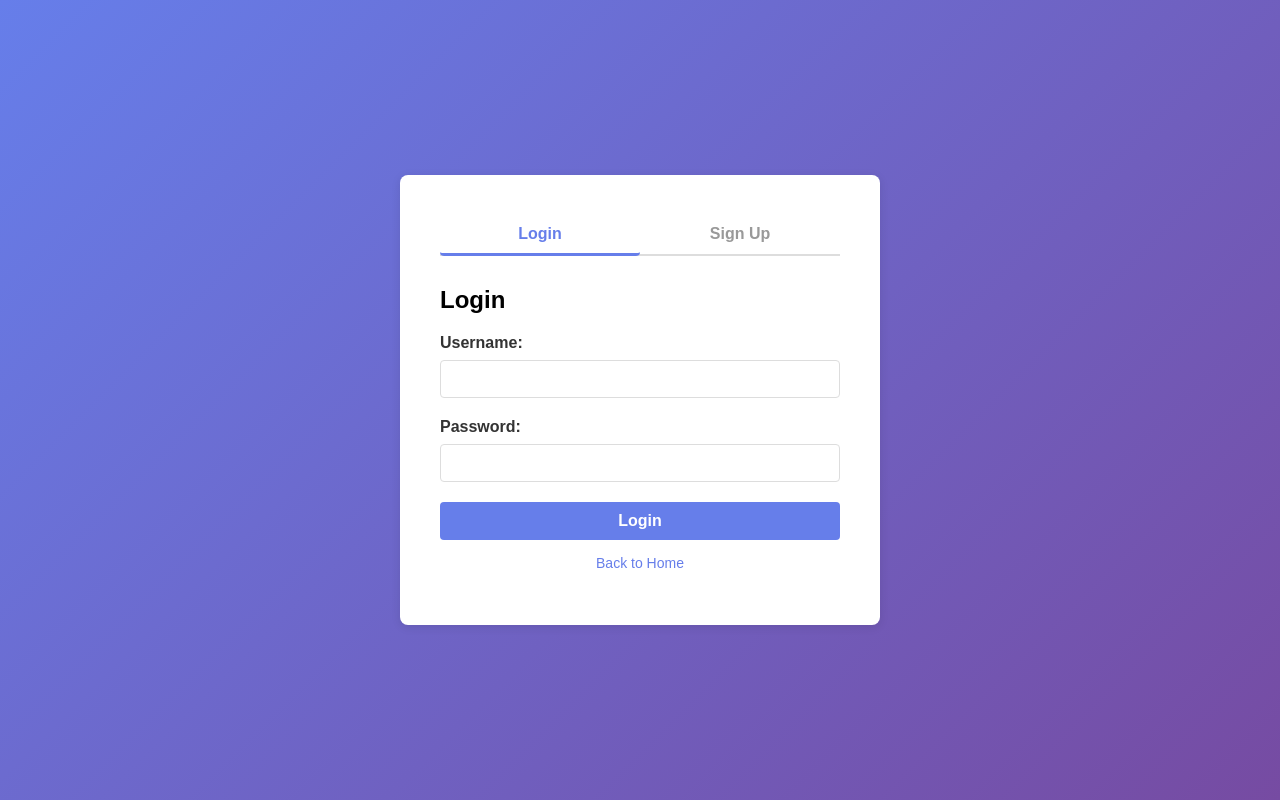
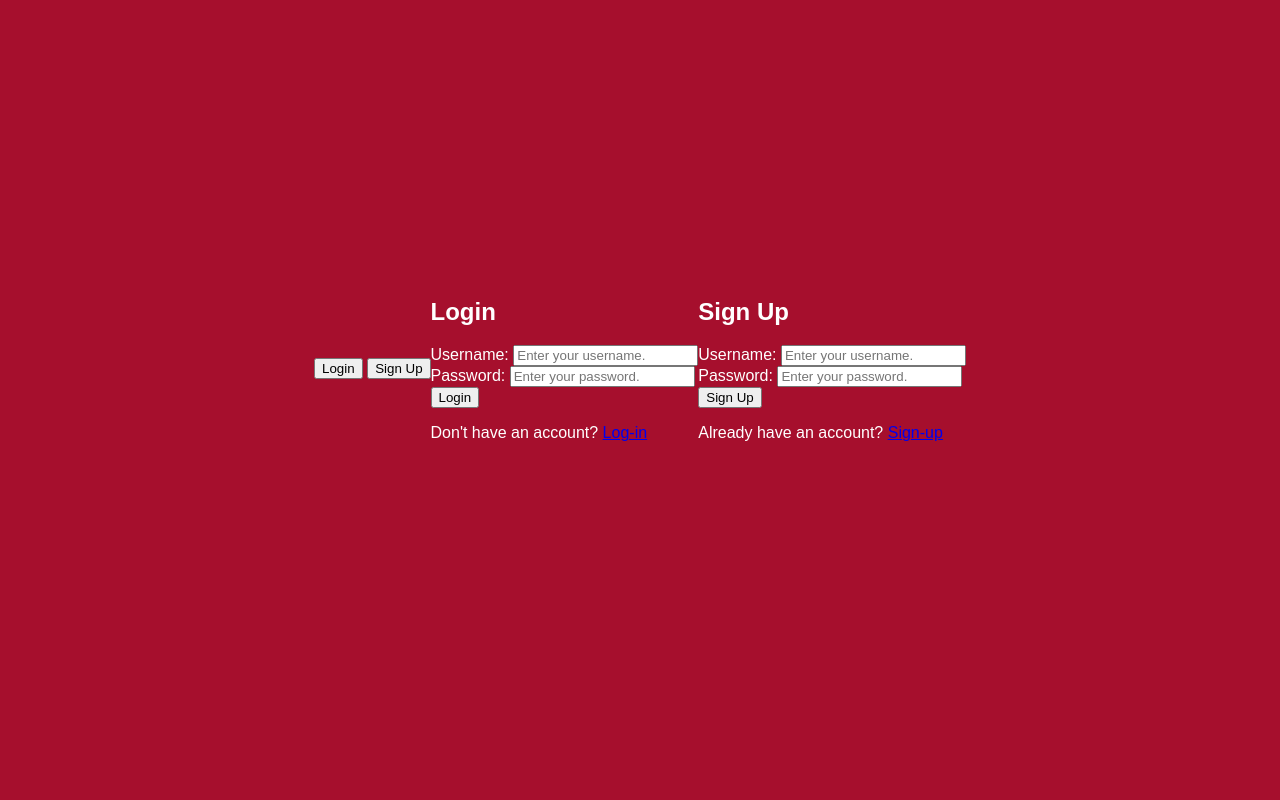
Before and after one commit to Tallented-Code-bot/CrimsonCode-2026, a Flask app: template Templates/login.html in a window 1280 px wide. Run offline with Flask 3, Linux system fonts and the light colour scheme; the template is opened without the code that fills it, so the values that code supplies are empty.

Commit message:
Super Brutalist login/signup page. Vulnerable to path attacks.

```diff
--- a/Templates/login.html
+++ b/Templates/login.html
@@ -4,8 +4,8 @@
     <meta charset="UTF-8">
     <meta name="viewport" content="width=device-width, initial-scale=1.0">
     <title>Login / Sign Up</title>
-    <link rel="stylesheet" href="{{ url_for('static', filename='login.css') }}">
-    <script src="{{ url_for('static', filename='login.js') }}"></script>
+    <link rel="stylesheet" href="{{ url_for('static', filename='css/login.css') }}">
+    <script src="{{ url_for('static', filename='js/login.js') }}"></script>
 </head>
 <body>
     <div class="container">
@@ -13,20 +13,23 @@
             <button class="tab-button active" onclick="switchTab('login')">Login</button>
             <button class="tab-button" onclick="switchTab('signup')">Sign Up</button>
         </div>
+    </div>
 
+    <div class ="wrapper-block"></div>
         <!-- LOGIN FORM -->
         <div id="login" class="tab-content active">
             <h2>Login</h2>
             <form method="POST" action="{{ url_for('login') }}">
                 <div class="form-group">
                     <label for="login-username">Username:</label>
-                    <input type="text" id="login-username" name="username" required>
+                    <input type="text" placeholder="Enter your username." id="login-username" name="username" required>
                 </div>
                 <div class="form-group">
                     <label for="login-password">Password:</label>
-                    <input type="password" id="login-password" name="password" required>
+                    <input type="password" placeholder="Enter your password." id="login-password" name="password" required>
                 </div>
                 <button type="submit">Login</button>
+                <p class="switch-animation"> Don't have an account? <a href="#" onclick="switchTab('signup')">Log-in</a></p>
             </form>
         </div>
 
@@ -36,37 +39,18 @@
             <form method="POST" action="{{ url_for('signup') }}">
                 <div class="form-group">
                     <label for="signup-username">Username:</label>
-                    <input type="text" id="signup-username" name="username" required>
+                    <input type="text" placeholder="Enter your username." id="signup-username" name="username" required>
                 </div>
                 <div class="form-group">
                     <label for="signup-password">Password:</label>
-                    <input type="password" id="signup-password" name="password" required>
+                    <input type="password" placeholder="Enter your password." id="signup-password" name="password" required>
                 </div>
                 <button type="submit">Sign Up</button>
+                <p class="switch-animation"> Already have an account? <a href="#" onclick="switchTab('login')">Sign-up</a></p>
             </form>
         </div>
 
-        <div class="form-footer">
-            <p><a href="{{ url_for('home') }}">Back to Home</a></p>
-        </div>
     </div>
 
-    <script>
-        function switchTab(tabName) {
-            // Hide all tab contents
-            const tabContents = document.querySelectorAll('.tab-content');
-            tabContents.forEach(tab => tab.classList.remove('active'));
-
-            // Deactivate all tab buttons
-            const tabButtons = document.querySelectorAll('.tab-button');
-            tabButtons.forEach(btn => btn.classList.remove('active'));
-
-            // Show selected tab content
-            document.getElementById(tabName).classList.add('active');
-
-            // Activate clicked button
-            event.target.classList.add('active');
-        }
-    </script>
 </body>
 </html>
--- a/static-assets/css-files/login.css
+++ /dev/null
@@ -1,95 +0,0 @@
-
-        body {
-            font-family: Arial, sans-serif;
-            display: flex;
-            justify-content: center;
-            align-items: center;
-            min-height: 100vh;
-            margin: 0;
-            background: linear-gradient(135deg, #667eea 0%, #764ba2 100%);
-        }
-        .container {
-            background: white;
-            padding: 40px;
-            border-radius: 8px;
-            box-shadow: 0 2px 10px rgba(0, 0, 0, 0.1);
-            width: 100%;
-            max-width: 400px;
-        }
-        .form-group {
-            margin-bottom: 20px;
-        }
-        label {
-            display: block;
-            margin-bottom: 8px;
-            font-weight: bold;
-            color: #333;
-        }
-        input {
-            width: 100%;
-            padding: 10px;
-            border: 1px solid #ddd;
-            border-radius: 4px;
-            font-size: 14px;
-            box-sizing: border-box;
-        }
-        input:focus {
-            outline: none;
-            border-color: #667eea;
-            box-shadow: 0 0 5px rgba(102, 126, 234, 0.3);
-        }
-        button {
-            width: 100%;
-            padding: 10px;
-            background-color: #667eea;
-            color: white;
-            border: none;
-            border-radius: 4px;
-            font-size: 16px;
-            font-weight: bold;
-            cursor: pointer;
-            transition: background-color 0.3s;
-        }
-        button:hover {
-            background-color: #764ba2;
-        }
-        .tabs {
-            display: flex;
-            margin-bottom: 30px;
-            border-bottom: 2px solid #ddd;
-        }
-        .tab-button {
-            flex: 1;
-            padding: 10px;
-            background: none;
-            border: none;
-            cursor: pointer;
-            font-size: 16px;
-            font-weight: bold;
-            color: #999;
-            border-bottom: 3px solid transparent;
-            margin-bottom: -2px;
-        }
-        .tab-button.active {
-            color: #667eea;
-            border-bottom-color: #667eea;
-        }
-        .tab-content {
-            display: none;
-        }
-        .tab-content.active {
-            display: block;
-        }
-        .form-footer {
-            text-align: center;
-            margin-top: 15px;
-            font-size: 14px;
-            color: #666;
-        }
-        .form-footer a {
-            color: #667eea;
-            text-decoration: none;
-        }
-        .form-footer a:hover {
-            text-decoration: underline;
-        }
--- /dev/null
+++ b/static/css/login.css
@@ -0,0 +1,19 @@
+body {
+    background-color: #A60f2d;
+    font-family: 'Arial', sans-serif;
+    color: white;
+    justify-content: center;
+    align-items: center;
+    height:90vh;
+    display: flex;
+}
+
+#wrapper {
+    background-color: #fff;
+    color: #333;
+    padding: 20px;
+    border-radius: 8px;
+    box-shadow: 0 0 10px rgba(0, 0, 0, 0.1);
+    width: 400px;
+    position:relative;
+}
--- /dev/null
+++ b/users.json
@@ -0,0 +1,5 @@
+{
+  "Wilson": {
+    "password": "verysecurepassword"
+  }
+}
```
Also changed, not shown: static/css/index.css (added), static/js/index.js (added), static/js/login.js (added).
